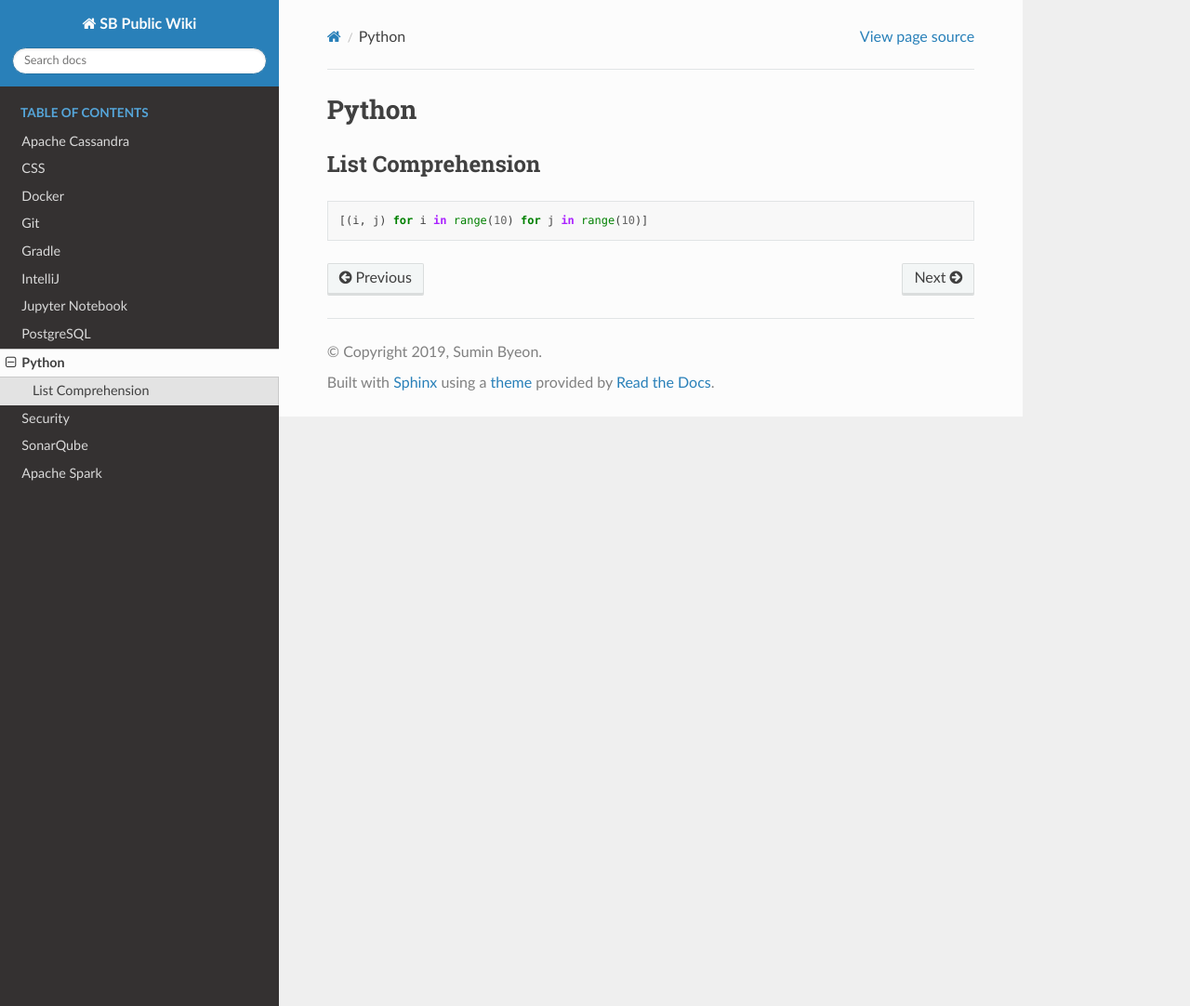
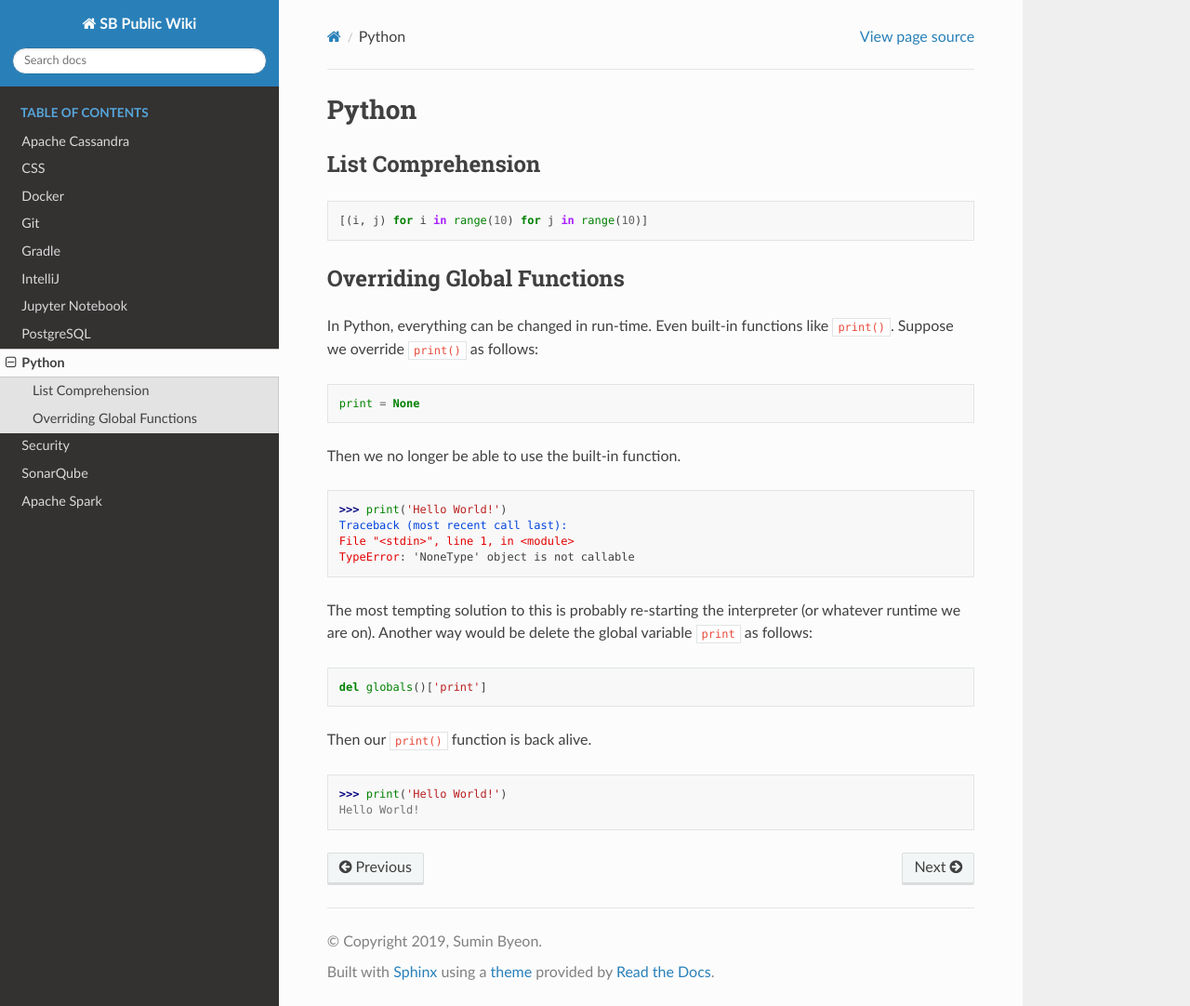
Before and after one commit to suminb/public, a Sphinx documentation site: the page built from source/python.rst, in a window 1280 px wide and 1082 px high. Shown: the whole window at 93% size. Built offline with Sphinx 7.4.7 and the Read the Docs theme 2.0.0, drawn with Linux system fonts in a browser that asks for light colours.

Commit message:
Write about overriding global functions in Python

```diff
--- a/source/python.rst
+++ b/source/python.rst
@@ -7,3 +7,38 @@ List Comprehension
 .. code-block:: python
 
     [(i, j) for i in range(10) for j in range(10)]
+
+
+Overriding Global Functions
+---------------------------
+
+In Python, everything can be changed in run-time. Even built-in functions
+like ``print()``. Suppose we override ``print()`` as follows:
+
+.. code::
+
+    print = None
+
+Then we no longer be able to use the built-in function.
+
+.. code::
+
+    >>> print('Hello World!')
+    Traceback (most recent call last):
+    File "<stdin>", line 1, in <module>
+    TypeError: 'NoneType' object is not callable
+
+The most tempting solution to this is probably re-starting the interpreter
+(or whatever runtime we are on). Another way would be delete the global
+variable ``print`` as follows:
+
+.. code::
+
+    del globals()['print']
+
+Then our ``print()`` function is back alive.
+
+.. code::
+
+    >>> print('Hello World!')
+    Hello World!
```
